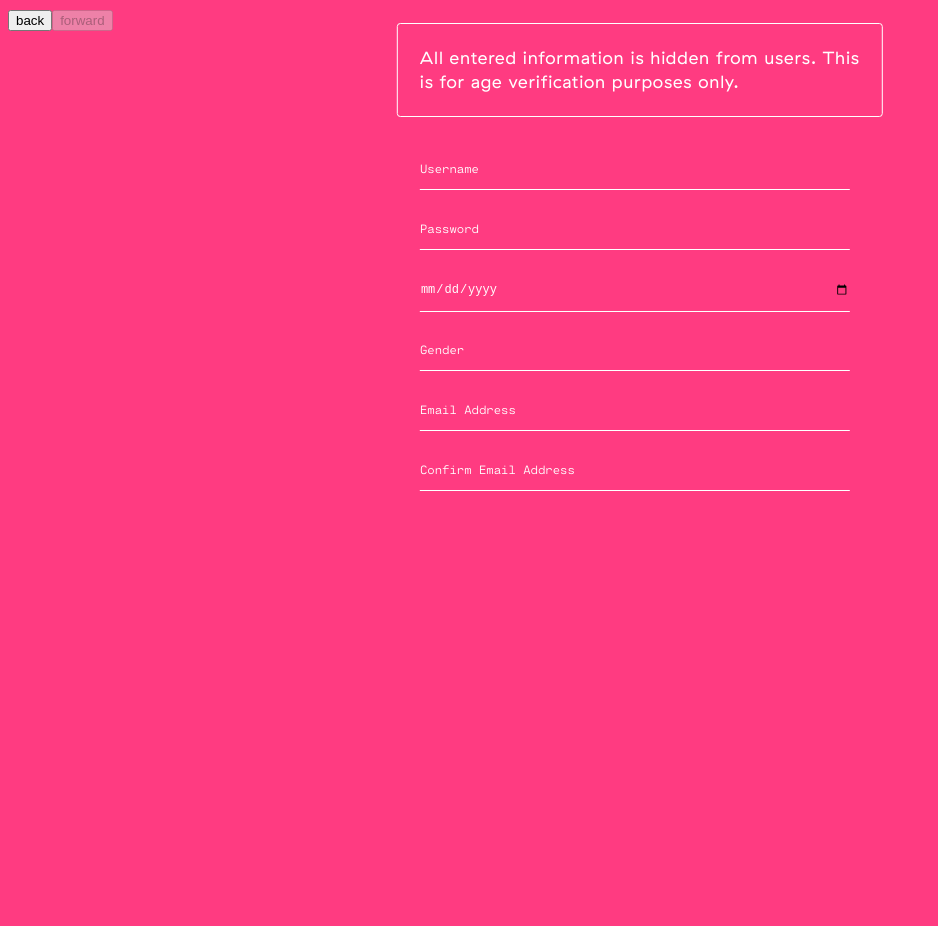
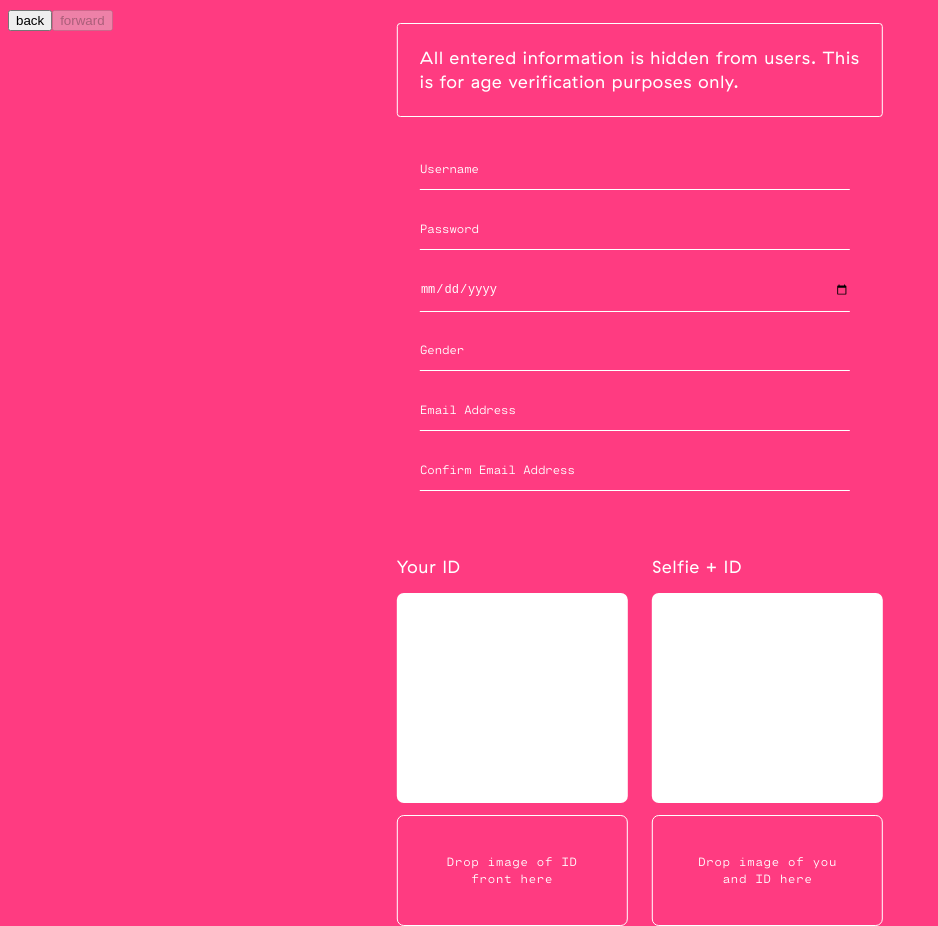
Before and after one commit to heatherpark/performer-signup, a React (Create React App) app: page / in a window 1280 px wide. Shown: the whole page, without its empty margins (0-938 px from the left). Before the commit the page ends 800 px from the top, so only its background shows below. Built offline with nearby package versions, Linux system fonts and the light colour scheme.

Commit message:
Add image upload section

```diff
--- a/src/AgeVerification.css
+++ b/src/AgeVerification.css
@@ -6,7 +6,6 @@
 }
 
 .message {
-  font-family: var(--primary-font);
   border: solid 0.5px #FFF;
   border-radius: 3.5px;
   padding: 1.3em 1.25em;
@@ -74,3 +73,27 @@
   border-radius: 4px 4px 0 0;
   padding-left: 1%;
 }
+
+.image-upload {
+  display: grid;
+  grid-template-columns: 1fr 1fr;
+  grid-gap: 0 5%;
+  margin-top: 10%;
+}
+
+.image-upload .image {
+  height: 210px;
+  background-color: #FFF;
+  border-radius: 7px;
+}
+
+.image-drop {
+  text-align: center;
+  border: 1px solid #FFF;
+  border-radius: 7px;
+  font-family: var(--secondary-font);
+  font-size: var(--primary-font-global-size);
+  padding: 16% 16%;
+  margin-top: 5%;
+  line-height: 1.1rem;
+}
--- a/src/AgeVerification.js
+++ b/src/AgeVerification.js
@@ -81,6 +81,22 @@ class AgeVerification extends Component {
             placeholder="Confirm Email Address"
             validate={[required, emailMatch]}
             component={this.renderField} />
+          <div className="image-upload">
+            <div>
+              <h2>Your ID</h2>
+              <div className="image"></div>
+              <div className="image-drop">
+                Drop image of ID front here
+              </div>
+            </div>
+            <div>
+              <h2>Selfie + ID</h2>
+              <div className="image"></div>
+              <div className="image-drop">
+                Drop image of you and ID here
+              </div>
+            </div>
+          </div>
         </form>
       </div>
     );
--- a/src/style.css
+++ b/src/style.css
@@ -30,6 +30,7 @@ body {
 }
 
 h2 {
+  font-family: var(--primary-font);
   font-size: 1.1rem;
   font-weight: 500;
 }
```
